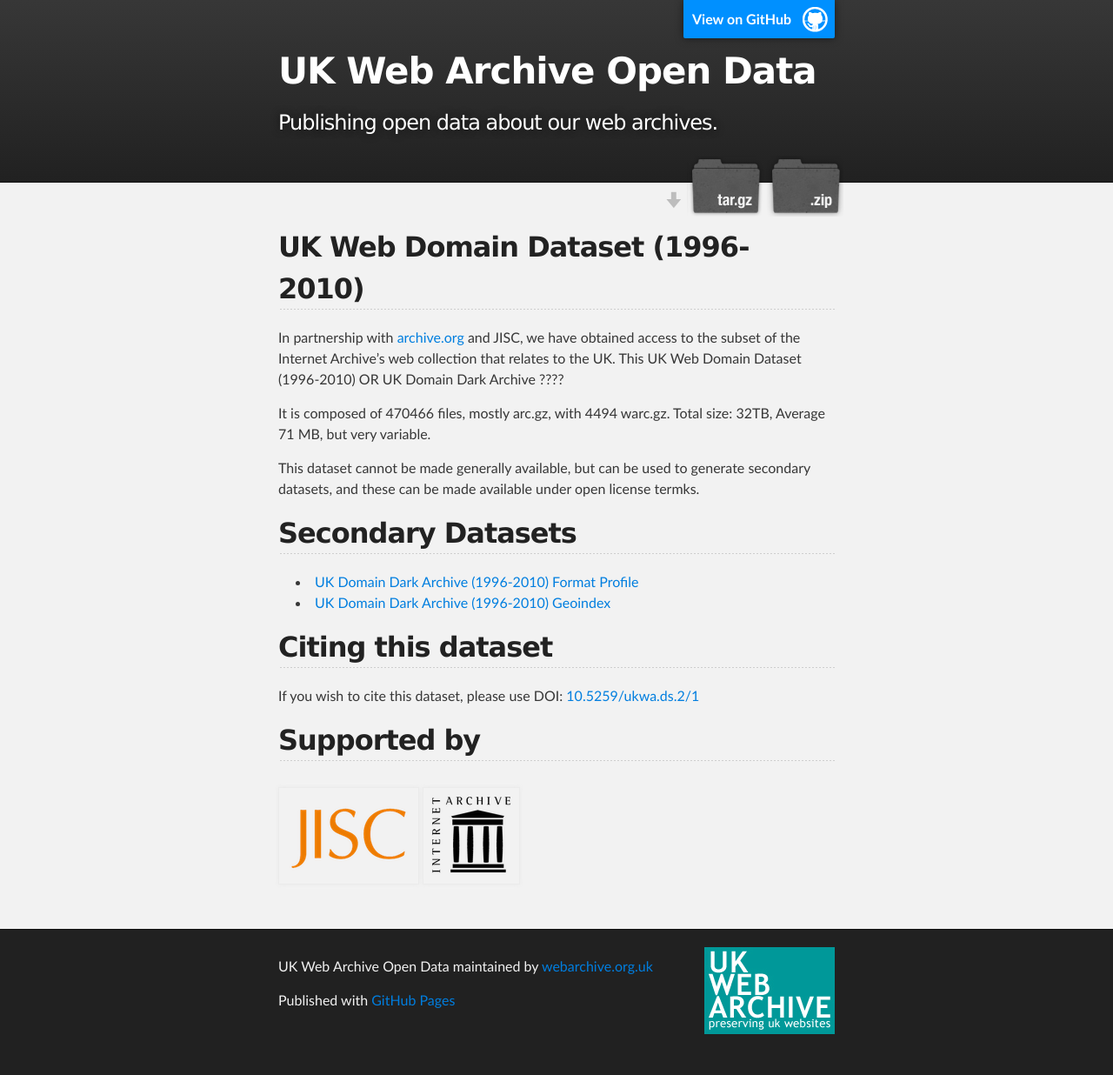
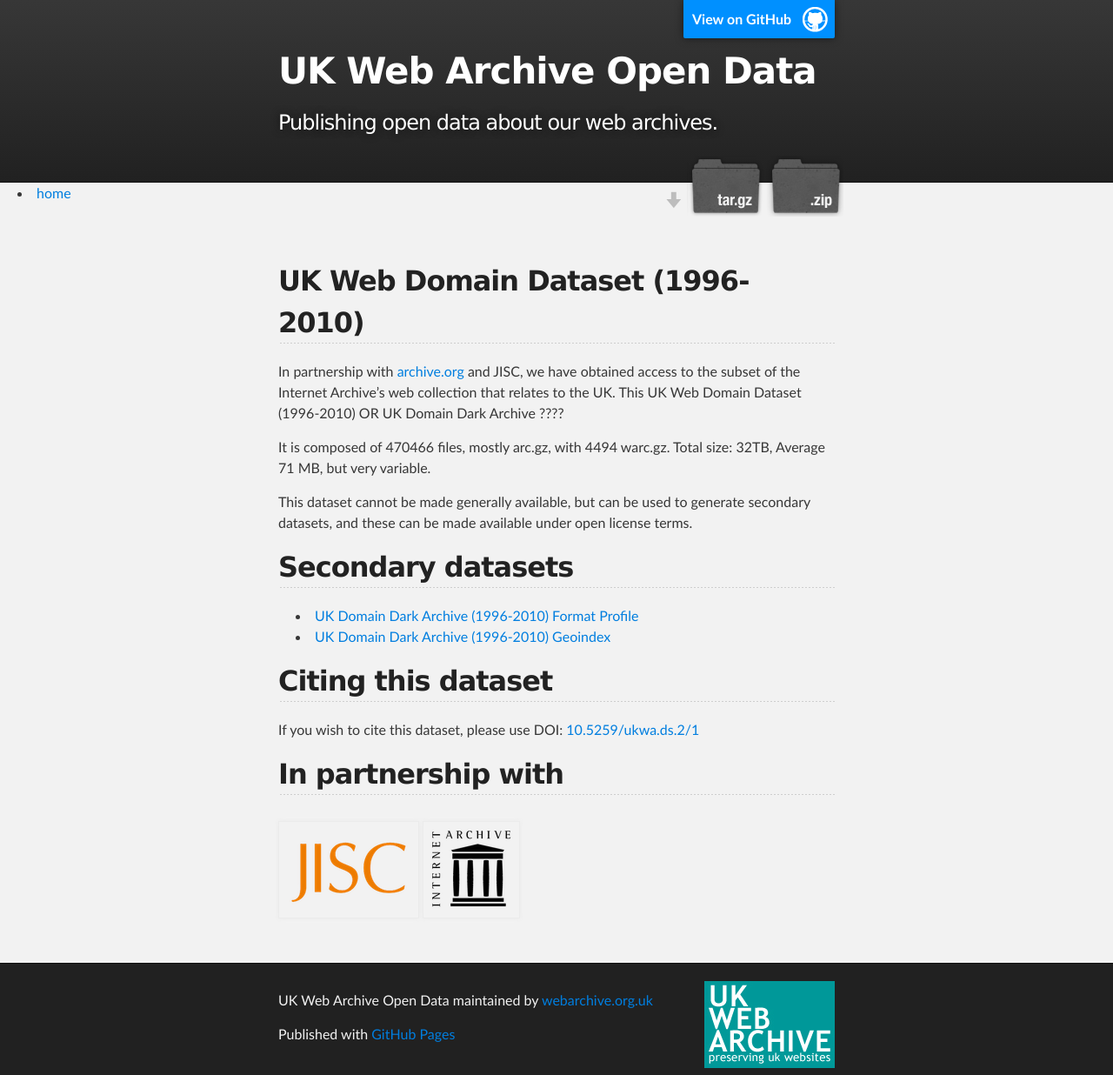
Before and after one commit to ukwa/opendata, a Jekyll site: the page built from ukwa.ds.2/index.md, in a window 1280 px wide. Shown: the whole page at 87% size. Built offline with Jekyll 4.4.1, drawn with Linux system fonts in a browser that asks for light colours; before the commit the page ends 1197 px from its top, so only the background shows below that.

Commit message:
Added experimental breadcrumb.

```diff
--- a/_layouts/default.html
+++ b/_layouts/default.html
@@ -30,6 +30,27 @@
 
     <!-- MAIN CONTENT -->
     <div id="main_content_wrap" class="outer">
+
+{% capture url_parts %} {{ page.url | remove: "/index.html" | replace:'/'," " }}{% endcapture %}
+{% capture num_parts %}{{ url_parts | number_of_words | minus: 1 }}{% endcapture %}
+{% assign previous="" %}
+<ul>
+ {% if num_parts == "0" or num_parts == "-1" %}
+  <li><a href="/">home</a> &nbsp; </li>
+ {% else %}
+  <li><a href="/">home</a> &#187; </li>
+
+  {% for unused in page.content limit:num_parts %}
+   {% capture first_word %}{{ url_parts | truncatewords:1 | remove:"..."}}{% endcapture %}
+   {% capture previous %}{{ previous }}/{{ first_word }}{% endcapture %}
+
+   <li><a href="{{previous}}">{{ first_word }}</a> &#187; </li>
+
+   {% capture url_parts %}{{ url_parts | remove_first:first_word }}{% endcapture %}
+  {% endfor %}
+ {% endif %}
+</ul>
+
       <section id="main_content" class="inner">
 	<h2>{{ page.title }}</h2>
 	{{ content }}
--- a/ukwa.ds.2/index.md
+++ b/ukwa.ds.2/index.md
@@ -7,9 +7,9 @@
 
 It is composed of 470466 files, mostly arc.gz, with 4494 warc.gz. Total size: 32TB, Average 71 MB, but very variable.
 
-This dataset cannot be made generally available, but can be used to generate secondary datasets, and these can be made available under open license termks.
+This dataset cannot be made generally available, but can be used to generate secondary datasets, and these can be made available under open license terms.
 
-Secondary Datasets
+Secondary datasets
 ------------------
 
 * [UK Domain Dark Archive (1996-2010) Format Profile](fmt)
@@ -21,8 +21,8 @@
 
 If you wish to cite this dataset, please use DOI: [10.5259/ukwa.ds.2/1](http://dx.doi.org/10.5259/ukwa.ds.2/1)
 
-Supported by
-------------
+In partnership with
+-------------------
 
 [<img src="/opendata/images/jisc-logo-sml.png"/>](http://www.jisc.ac.uk/)
 [<img src="/opendata/images/ia-logo-sml.png"/>](http://www.archive.org/)
```
